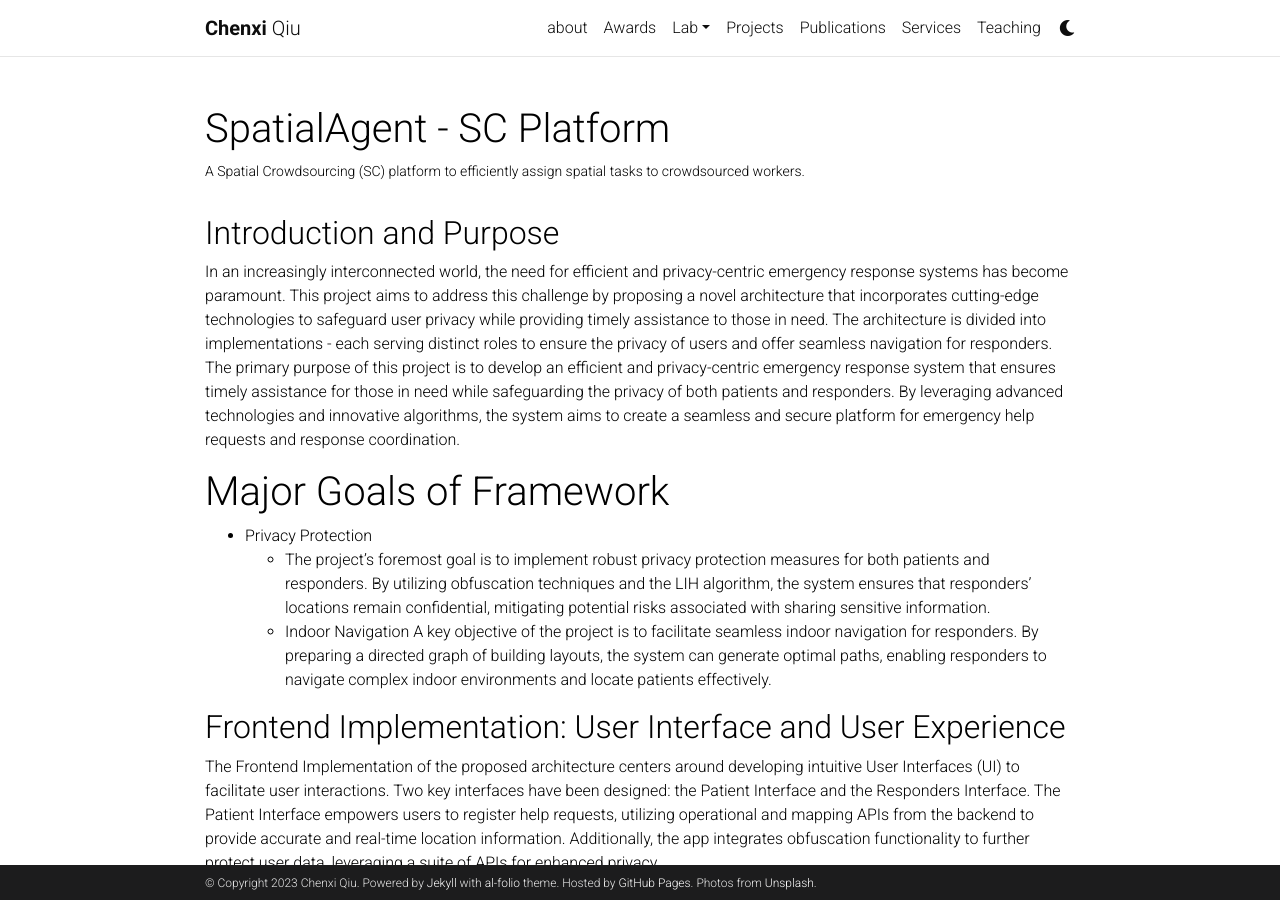
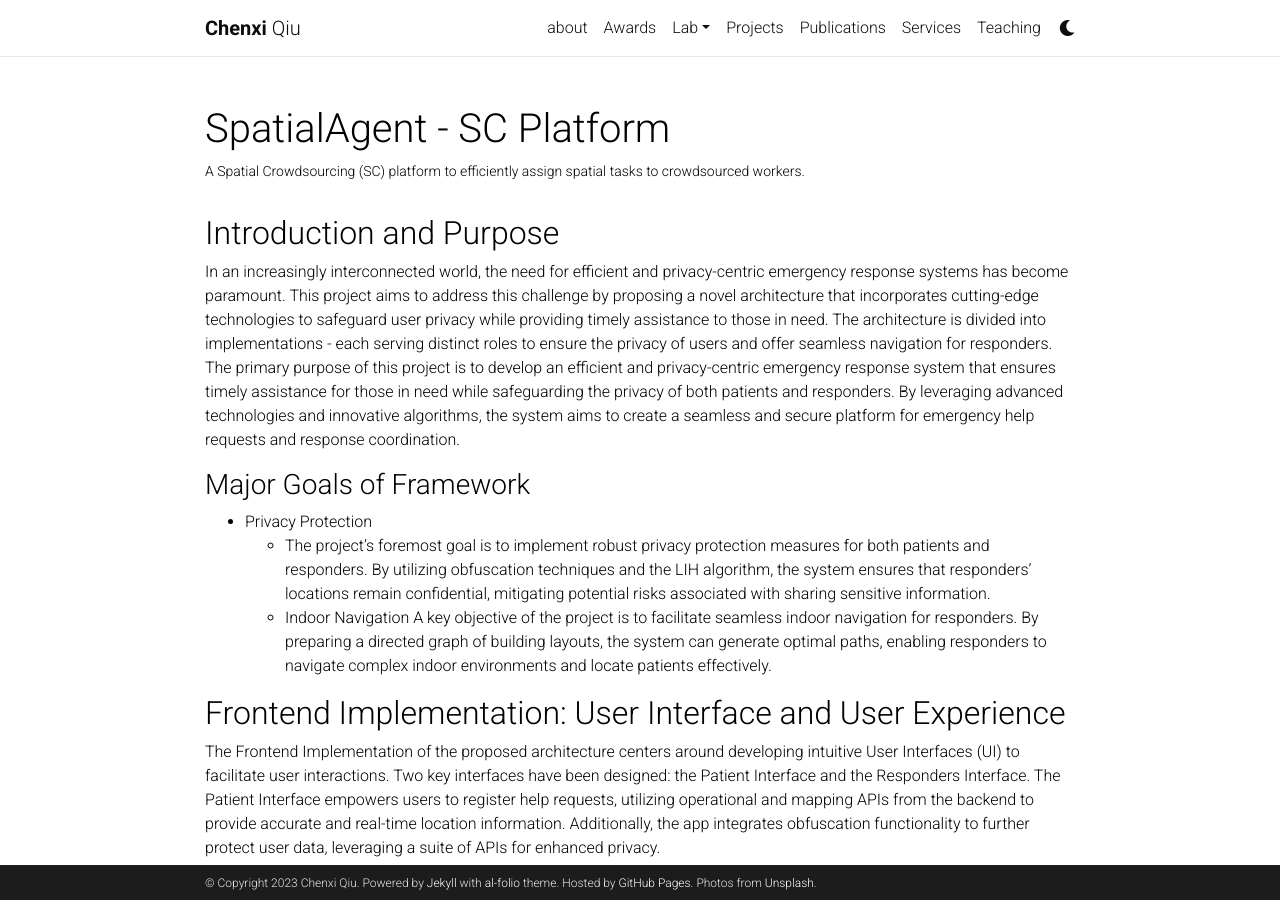
Before and after one commit to chenxiunt/chenxiunt.github.io, a Jekyll site: the page built from _projects/SpatialAgent.markdown, in a window 1280 px wide and 900 px high. Built offline with Jekyll 4.4.1, drawn with Linux system fonts in a browser that asks for light colours; comment, search, counter and statistics services are not loaded; a style sheet for code colours, icons or effects is not loaded.

```diff
--- a/_projects/SpatialAgent.markdown
+++ b/_projects/SpatialAgent.markdown
@@ -11,7 +11,7 @@ In an increasingly interconnected world, the need for efficient and privacy-cent
 The primary purpose of this project is to develop an efficient and privacy-centric emergency response system that ensures timely assistance for those in need while safeguarding the privacy of both patients and responders. By leveraging advanced technologies and innovative algorithms, the system aims to create a seamless and secure platform for emergency help requests and response coordination.
 
 
-# Major Goals of Framework
+### Major Goals of Framework
 * Privacy Protection
   * The project's foremost goal is to implement robust privacy protection measures for both patients and responders. By utilizing obfuscation techniques and the LIH algorithm, the system ensures that responders' locations remain confidential, mitigating potential risks associated with sharing sensitive information.
   * Indoor Navigation
```
